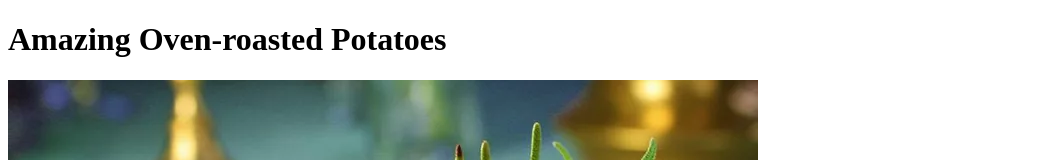
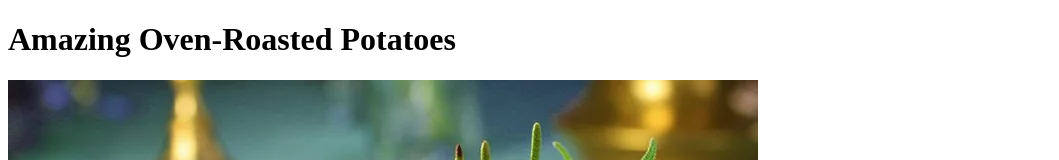
Before and after one commit to HenryII/odin-recipes, a plain HTML site: page recipes/oven_roasted_potatoes.html in a window 1280 px wide. Shown: the top 160 px of the page, without its empty margins (0-1059 px from the left). Drawn offline with Linux system fonts and the light colour scheme.

Commit message:
Changed heading on 3rd recipe page

```diff
--- a/recipes/oven_roasted_potatoes.html
+++ b/recipes/oven_roasted_potatoes.html
@@ -7,7 +7,7 @@
     <title>Oven-Roasted Potatoes</title>
 </head>
 <body>
-    <h1>Amazing Oven-roasted Potatoes</h1>
+    <h1>Amazing Oven-Roasted Potatoes</h1>
     <img src="../img/oven-roasted-potatoes.webp" alt="A dish with oven-roasted potatoes">
     <h2>Description</h2>
     <p>These oven-roasted potatoes are golden on the outside and tender on the inside. Made with minimum oil for a less greasy option than regular fried potatoes!</p>
```
